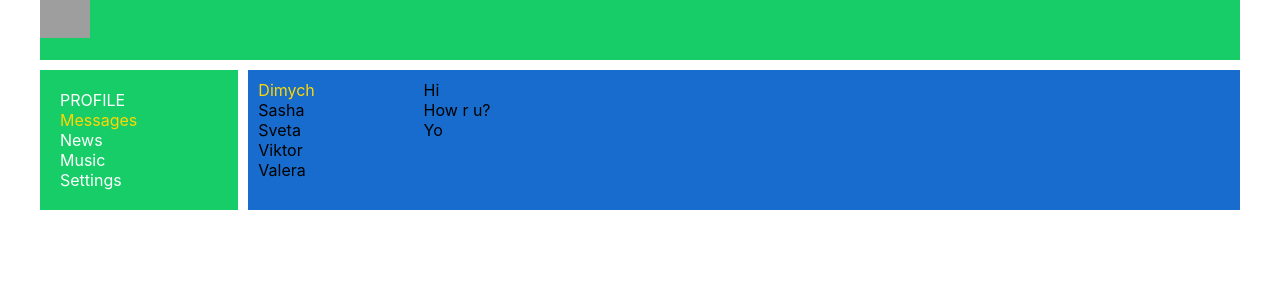
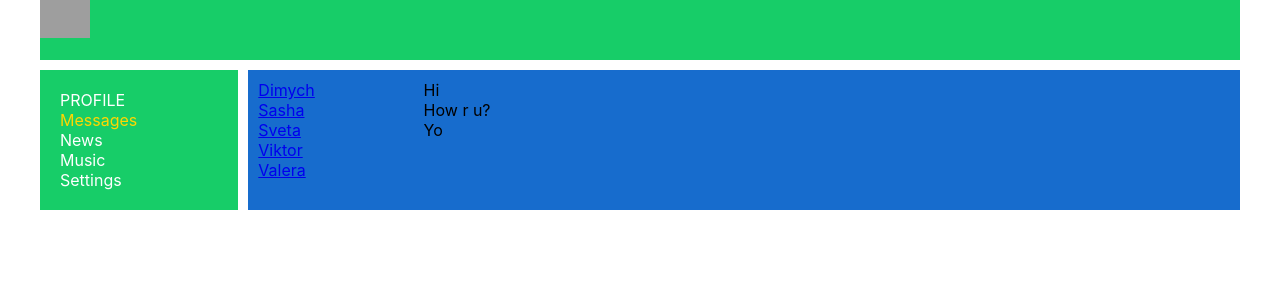
Before and after one commit to PuzyrevHarkovskii/react_tut_revision, a React (Create React App) app: page /dialogs in a window 1280 px wide. Shown: the top 300 px of the page. Built offline with nearby package versions, Linux system fonts and the light colour scheme; grey boxes are pictures that could not be loaded.

Commit message:
23 lesson

```diff
--- a/src/App.js
+++ b/src/App.js
@@ -17,11 +17,11 @@ const App = () => {
         <Navbar />
         <div className="app-wrapper-content">
           <Routes>
-            <Route path="/dialogs" element={<Dialogs />} />
-            <Route path="/profile" element={<Profile />} />
-            <Route path="/news" element={<News />} />
-            <Route path="/music" element={<Music />} />
-            <Route path="/settings" element={<Settings />} />
+            <Route exact path="/dialogs" element={<Dialogs />} />
+            <Route exact path="/profile" element={<Profile />} />
+            <Route exact path="/news" element={<News />} />
+            <Route exact path="/music" element={<Music />} />
+            <Route exact path="/settings" element={<Settings />} />
           </Routes>
         </div>
       </div>
--- a/src/components/Dialogs/Dialogs.jsx
+++ b/src/components/Dialogs/Dialogs.jsx
@@ -1,15 +1,26 @@
 import React from "react";
 import style from "./Dialogs.module.css";
+import { NavLink } from "react-router-dom";
 
 const Dialogs = (props) => {
   return (
     <div className={style.dialogs}>
       <div className={style.dialogItems}>
-        <div className={style.dialog + " " + style.active}>Dimych</div>
-        <div className={style.dialog}>Sasha</div>
-        <div className={style.dialog}>Sveta</div>
-        <div className={style.dialog}>Viktor</div>
-        <div className={style.dialog}>Valera</div>
+        <div className={style.dialog + " " + style.active}>
+          <NavLink to="/dialogs/1">Dimych</NavLink>
+        </div>
+        <div className={style.dialog}>
+          <NavLink to="/dialogs/2">Sasha</NavLink>
+        </div>
+        <div className={style.dialog}>
+          <NavLink to="/dialogs/3">Sveta</NavLink>
+        </div>
+        <div className={style.dialog}>
+          <NavLink to="/dialogs/4">Viktor</NavLink>
+        </div>
+        <div className={style.dialog}>
+          <NavLink to="/dialogs/5">Valera</NavLink>
+        </div>
       </div>
       <div className={style.messages}>
         <div className={style.dialog}>Hi</div>
```
